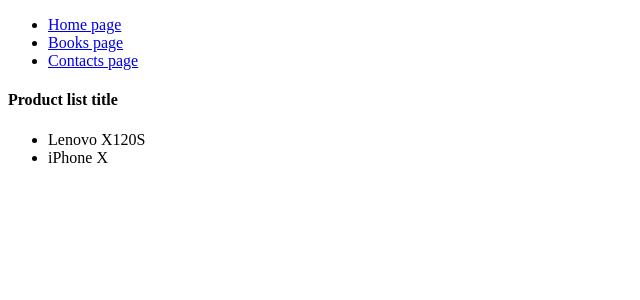
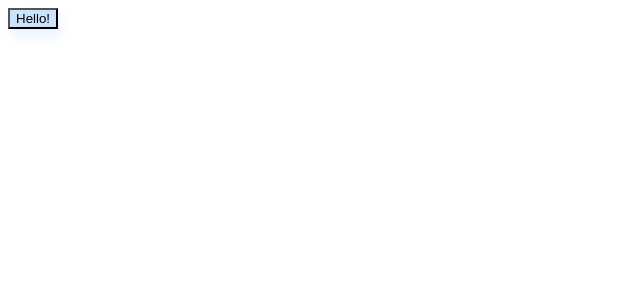
Before and after one commit to KomaNatoR/react_practic, a React (Create React App) app: page / in a window 1280 px wide. Shown: the top 300 px of the page, without its empty margins (0-640 px from the left). Built offline with nearby package versions, Linux system fonts and the light colour scheme.

Commit message:
start final project!

```diff
--- a/package.json
+++ b/package.json
@@ -3,6 +3,8 @@
   "version": "0.1.0",
   "private": true,
   "dependencies": {
+    "@emotion/react": "^11.11.0",
+    "@emotion/styled": "^11.11.0",
     "@testing-library/jest-dom": "^5.16.5",
     "@testing-library/react": "^13.4.0",
     "@testing-library/user-event": "^13.5.0",
--- a/src/App.css
+++ /dev/null
@@ -1,5 +0,0 @@
-/* .header_title {
-  text-align: center;
-  font-size: 24px;
-  color: darkred;
-} */
--- a/src/App.js
+++ b/src/App.js
@@ -1,14 +1,30 @@
-import MainMenu from './components/MainMenu/MainMenu.jsx';
-import ProductList from './components/ProductList/ProductList.jsx';
+import { ThemeProvider } from '@emotion/react';
 
-import './App.css';
+import Button from "./components/Button/Button";
+
+
+const theme = {
+  colors: {
+    yellow: '#FFC107',
+    white: '#FDF7F2',
+    black: '#111111',
+    gradBlue: 'linear-gradient(290.46deg, #419EF1 0%, #9BD0FF 107.89%)',
+    blue: '#54ADFF',
+    lightBlue: '#CCE4FB',
+    green: '#00C3AD',
+    red: '#F43F5E',
+  },
+  shadows: {
+    small: '3px 8px 14px rgba(136, 198, 253, 0.19)',
+    big: '7px 13px 14px rgba(116, 177, 232, 0.24)',
+  },
+};
 
 function App() {
   return (
-    <>
-      <MainMenu />
-      <ProductList />
-    </>
+    <ThemeProvider theme={theme}>
+      <Button />
+    </ThemeProvider>
   );
 }
 
--- /dev/null
+++ b/src/components/Button/Button.jsx
@@ -0,0 +1,12 @@
+import { Btn } from "./button.styled";
+
+const Button = () => {
+    return (
+        <Btn>
+            Hello!
+        </Btn>
+    )
+};
+
+
+export default Button
--- /dev/null
+++ b/src/components/Button/button.styled.js
@@ -0,0 +1,6 @@
+import styled from "@emotion/styled";
+
+export const Btn = styled.button`
+    background-color: ${({ theme }) => theme.colors.lightBlue};
+    box-shadow: ${({ theme }) => theme.shadows.small};
+`;
--- a/src/components/MainMenu/MainMenu.jsx
+++ /dev/null
@@ -1,24 +0,0 @@
-import mainMenuItemsData from "../../data/mainMenuItems.json";
-
-
-const MenuItem = ({ otherData }) => (
-    <li>
-        <a href={otherData.link}>{otherData.text}</a>
-    </li>
-);
-
-const MainMenu = () => {
-    const friendList = mainMenuItemsData.map(it => <MenuItem key={it.id} otherData={it} />);
-
-    return (
-        <ul>
-            {friendList}
-        </ul>
-    );
-};
-MainMenu.defaultProps = {
-    friendList : [],
-};
-
-
-export default MainMenu;
--- a/src/components/ProductList/ProductList.jsx
+++ /dev/null
@@ -1,22 +0,0 @@
-import productItems from "../../data/productItems.json";
-
-const ProductList = ({ title="Product list title"}) => {
-    const listTitle = title ? <h4>{title}</h4> : null;
-    const listItem = productItems.map(it => <li key={it.id}>{it.name}</li>);
-
-    return (
-        <div>
-            {listTitle}
-
-            <ul>
-                {listItem}
-            </ul>
-        </div>
-    );
-};
-ProductList.defaultProps = {
-    productItems : [],
-};
-
-
-export default ProductList;
--- a/src/data/mainMenuItems.json
+++ /dev/null
@@ -1,17 +0,0 @@
-[
-    {
-        "id": "1",
-        "text": "Home page",
-        "link": "#"
-    },
-    {
-        "id": "2",
-        "text": "Books page",
-        "link": "#"
-    },
-    {
-        "id": "3",
-        "text": "Contacts page",
-        "link": "#"
-    }
-]
--- a/src/data/productItems.json
+++ /dev/null
@@ -1,12 +0,0 @@
-[
-    {
-        "id": "1",
-        "name": "Lenovo X120S",
-        "link": "#"
-    },
-    {
-        "id": "2",
-        "name": "iPhone X",
-        "link": "#"
-    }
-]
```
Also changed, not shown: src/components/PostList/PostList.jsx (deleted, +0 -17 lines), 1 other file (tests, documents, lock files or other folders).
